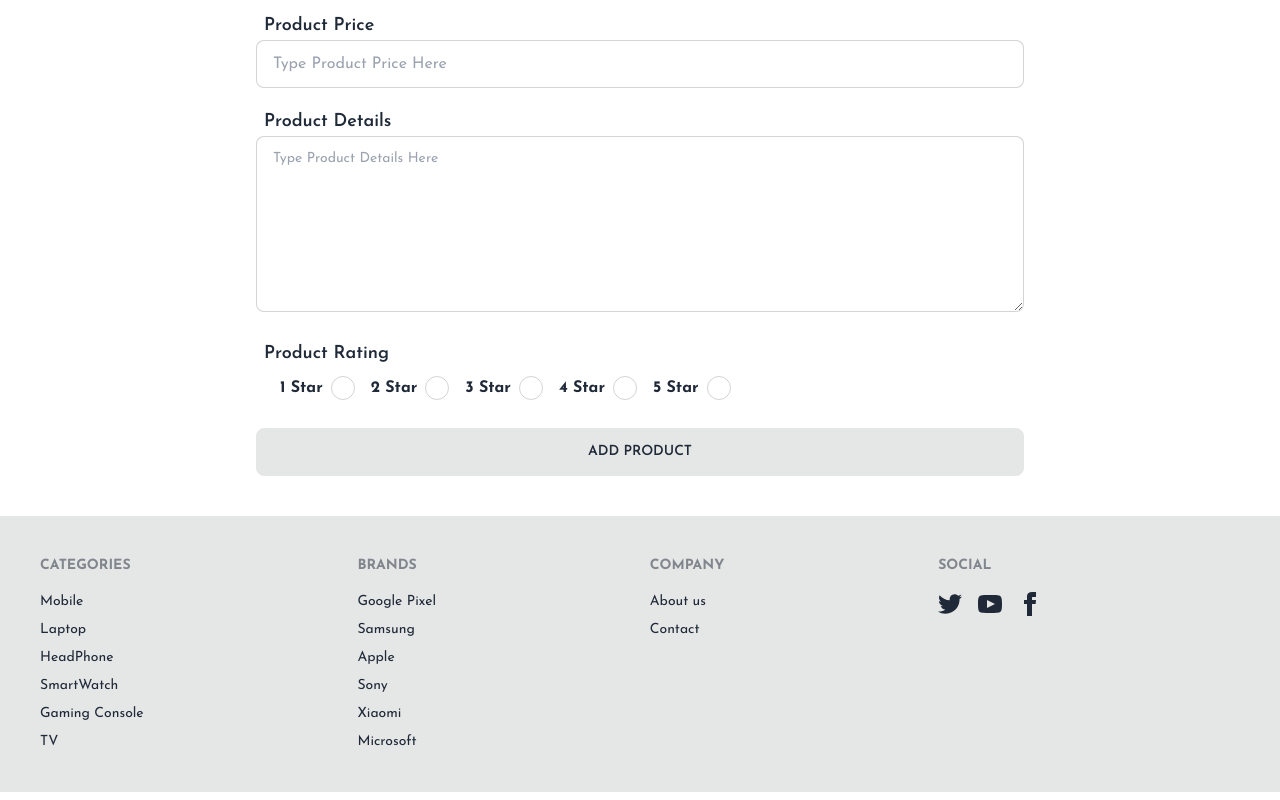
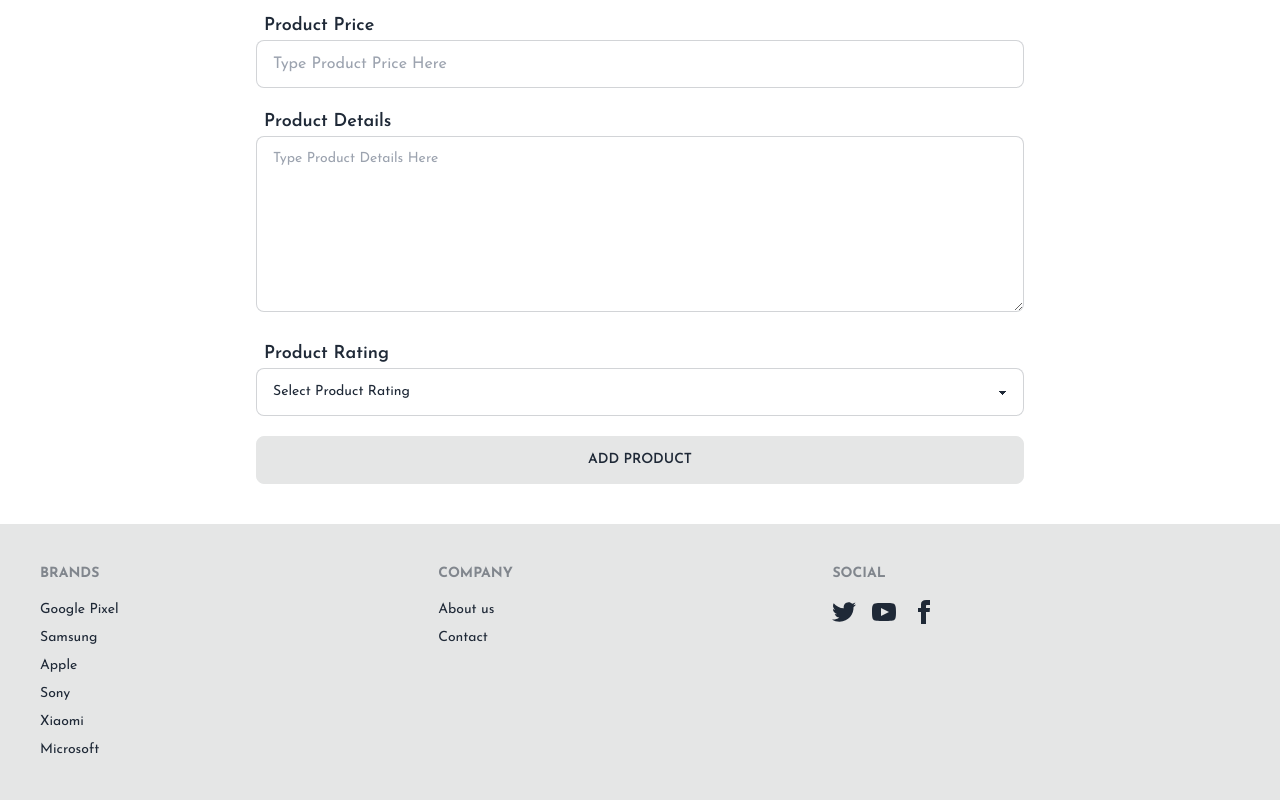
Before and after one commit to juixer/Brand-Shop-Client-Side, a React (Vite) app: page /addProduct in a window 1280 px wide. Shown: the part 563-1363 px from the top of the page. Built offline with nearby package versions, Linux system fonts and the light colour scheme.

Commit message:
top rated product showing home

```diff
--- a/src/Components/BrandAds/BrandAds.jsx
+++ b/src/Components/BrandAds/BrandAds.jsx
@@ -1,7 +1,7 @@
 const BrandAds = ({ ad }) => {
   const { ad1, ad2, ad3 } = ad;
   return (
-    <div className="carousel w-full my-10 rounded-xl">
+    <div className="carousel w-full rounded-xl">
       <div id="slide1" className="carousel-item relative w-full">
         <img
           src={ad1}
--- a/src/Components/Brands/Brand.jsx
+++ b/src/Components/Brands/Brand.jsx
@@ -16,7 +16,7 @@ const Brand = ({ brand }) => {
       <Link to={`/products/${name}`}>
         <div
           onClick={() => handleBrand(name)}
-          className="card  bg-base-100 hover:bg-gray-200  shadow-2xl"
+          className="card  bg-base-100 hover:bg-gray-200  shadow-xl h-28"
         >
           <figure>
             <img src={logo} alt={name} />
--- a/src/Components/Brands/Brands.jsx
+++ b/src/Components/Brands/Brands.jsx
@@ -8,11 +8,11 @@ const Brands = ({loadedBrand}) => {
 
   return (
     <div className="max-w-screen-2xl mx-auto">
-      <h1 className="text-center text-5xl font-semibold my-5">
+      <h1 className="text-center text-5xl font-semibold my-16">
         Our Partner Brands
       </h1>
 
-      <div className="grid grid-cols-1 gap-5 md:grid-cols-2 lg:grid-cols-3 mx-3 my-10">
+      <div className="grid grid-cols-1 gap-5 md:grid-cols-2 lg:grid-cols-4 mx-3 my-10">
         {
             brands.map(brand => {
                 return(
--- a/src/Components/Footer/Footer.jsx
+++ b/src/Components/Footer/Footer.jsx
@@ -4,15 +4,6 @@ const Footer = () => {
   return (
    <div className="bg-base-300">
      <footer className="footer mx p-10 max-w-screen-2xl mx-auto text-base-content">
-      <nav>
-        <header className="footer-title">Categories</header>
-        <a className="link link-hover">Mobile</a>
-        <a className="link link-hover">Laptop</a>
-        <a className="link link-hover">HeadPhone</a>
-        <a className="link link-hover">SmartWatch</a>
-        <a className="link link-hover">Gaming Console</a>
-        <a className="link link-hover">TV</a>
-      </nav>
       <nav>
         <header className="footer-title">Brands</header>
         <Link to={'/products/Google Pixel'}><p className="link link-hover">Google Pixel</p></Link>
--- a/src/Components/Navbar/Navbar.jsx
+++ b/src/Components/Navbar/Navbar.jsx
@@ -26,31 +26,6 @@ const Navbar = () => {
     <>
       <li>
         <NavLink to={"/"}>Home</NavLink>
-      </li>
-      <li>
-        <details>
-          <summary>Categories</summary>
-          <ul className="p-2 text-base lg:flex w-[640px]">
-            <li>
-              <Link>Mobile</Link>
-            </li>
-            <li>
-              <Link>Laptop</Link>
-            </li>
-            <li>
-              <Link>HeadPhone</Link>
-            </li>
-            <li>
-              <Link>SmartWatch</Link>
-            </li>
-            <li>
-              <Link>Gaming Console</Link>
-            </li>
-            <li>
-              <Link>TVs</Link>
-            </li>
-          </ul>
-        </details>
       </li>
       <li>
         <NavLink to={"/addProduct"}>Add Product</NavLink>
--- /dev/null
+++ b/src/Components/TopRatedProduct/TopRatedProduct.jsx
@@ -0,0 +1,59 @@
+import { FaRegStar, FaStar } from "react-icons/fa6";
+import Rating from "react-rating";
+import { Link } from "react-router-dom";
+
+const TopRatedProduct = ({ top }) => {
+  const { _id, name, photo, brand, type, price, rating } = top;
+  return (
+    <div>
+      <div className="card lg:card-side bg-base-100  shadow-2xl">
+        <figure>
+          <img className="lg:w-56" src={photo} alt={name} />
+        </figure>
+        <div className="card-body">
+          <h2 className="card-title">{name}</h2>
+          <p>
+            <span className="font-bold">Brand:</span> {brand}
+          </p>
+          <p>
+            <span className="font-bold">type:</span> {type}
+          </p>
+          <p>
+            <span className="font-bold">Price:</span> {price}BDT
+          </p>
+          <div className="flex items-center gap-2">
+            <Rating
+              placeholderRating={rating}
+              emptySymbol={
+                <span className="text-orange-500">
+                  <FaRegStar />
+                </span>
+              }
+              placeholderSymbol={
+                <span className="text-orange-500">
+                  <FaStar />
+                </span>
+              }
+              fullSymbol={
+                <span className="text-orange-500">
+                  <FaStar />
+                </span>
+              }
+            />
+            <p>{rating}</p>
+          </div>
+          <div className="card-actions justify-start">
+            <Link to={`/product/${_id}`}>
+              {" "}
+              <button className="btn btn-sm hover:bg-black hover:text-white">
+                Details
+              </button>
+            </Link>
+          </div>
+        </div>
+      </div>
+    </div>
+  );
+};
+
+export default TopRatedProduct;
--- a/src/Pages/AddProducts.jsx
+++ b/src/Pages/AddProducts.jsx
@@ -96,7 +96,7 @@ const AddProducts = () => {
         <div className="mb-5">
           <h1 className="text-lg font-semibold ml-2">Product Price</h1>
           <input
-            type="number"
+            type="text"
             required
             name="price"
             placeholder="Type Product Price Here"
@@ -116,66 +116,19 @@ const AddProducts = () => {
 
 
         <div className="mb-5">
+          <h1 className="text-lg font-semibold ml-2">Product Rating</h1>
+          <select
+            className="select select-bordered w-full"
+            name="rating"
 
-          <h1 className="text-lg font-semibold ml-2">Product Rating</h1>
-
-          <div className="flex gap-2 md:flex-row flex-col md:ml-5">
-
-            <label className="label cursor-pointer">
-              <span className="label-text mr-2 font-bold text-base">1 Star</span>
-              <input
-                type="radio"
-                name="rating"
-                className="radio"
-                value='1'
-              />
-            </label>
-
-
-            <label className="label cursor-pointer">
-              <span className="label-text mr-2 font-bold text-base">2 Star</span>
-              <input
-                type="radio"
-                name="rating"
-                className="radio "
-                value='2'
-              />
-            </label>
-
-
-            <label className="label cursor-pointer">
-              <span className="label-text mr-2 font-bold text-base">3 Star</span>
-              <input
-                type="radio"
-                name="rating"
-                className="radio"
-                value='3'
-              />
-            </label>
-
-
-            <label className="label cursor-pointer">
-              <span className="label-text mr-2 font-bold text-base">4 Star</span>
-              <input
-                type="radio"
-                name="rating"
-                className="radio "
-                value='4'
-              />
-            </label>
-
-
-            <label className="label cursor-pointer">
-              <span className="label-text mr-2 font-bold text-base">5 Star</span>
-              <input
-                type="radio"
-                name="rating"
-                className="radio "
-                value='5'
-              />
-            </label>
-
-          </div>
+          >
+            <option value="">Select Product Rating</option>
+            <option value="1">1 Star</option>
+            <option value="2">2 Star</option>
+            <option value="3">3 Star</option>
+            <option value="4">4 Star</option>
+            <option value="5">5 Star</option>
+          </select>
         </div>
 
         <button className="btn btn-active w-full hover:bg-black hover:text-white">
--- a/src/Pages/Home.jsx
+++ b/src/Pages/Home.jsx
@@ -2,16 +2,59 @@ import { Helmet } from "react-helmet-async";
 import Banner from "../Components/Banner/Banner";
 import Brands from "../Components/Brands/Brands";
 import { useLoaderData } from "react-router-dom";
+import { useEffect, useState } from "react";
+import TopRatedProduct from "../Components/TopRatedProduct/TopRatedProduct";
 
 const Home = () => {
-    const loadedBrand = useLoaderData()
-    return (
-        <div>
-            <Helmet><title>Home</title></Helmet>
-            <Banner/>
-            <Brands loadedBrand={loadedBrand}/>
+  const loadedBrand = useLoaderData();
+  const [topRated, setTopRated] = useState([]);
+  const [showMore, setShowMore] = useState(true);
+
+  const handleShowMore = () => {
+    setShowMore(!showMore)
+  }
+
+  useEffect(() => {
+    fetch("http://localhost:5000/topRating")
+      .then((res) => res.json())
+      .then((data) => setTopRated(data));
+  }, []);
+  return (
+    <div>
+      <Helmet>
+        <title>Home</title>
+      </Helmet>
+      <Banner />
+      <Brands loadedBrand={loadedBrand} />
+      <div className=" max-w-screen-2xl mx-auto px-3 my-10">
+        <h1 className="text-center text-5xl font-semibold  my-16">
+          Our Top Rated Product
+        </h1>
+        {showMore ? (
+          <>
+            <div className="grid grid-cols-1 md:grid-cols-2 lg:grid-cols-3 gap-5">
+              {topRated.slice(0, 6).map((top) => {
+                return <TopRatedProduct key={top._id} top={top} />;
+              })}
+            </div>
+          </>
+        ) : (
+          <>
+            <div className="grid grid-cols-1 md:grid-cols-2 lg:grid-cols-3 gap-5 ">
+              {topRated.map((top) => {
+                return <TopRatedProduct key={top._id} top={top} />;
+              })}
+            </div>
+          </>
+        )}
+        <div className="my-10 flex justify-center items-center">
+          <button onClick={handleShowMore} className="btn btn-sm hover:bg-black hover:text-white">
+            {showMore ? <span>Show More</span> : <span>Show Less</span>}
+          </button>
         </div>
-    );
+      </div>
+    </div>
+  );
 };
 
 export default Home;
--- a/src/Pages/ProductDetails.jsx
+++ b/src/Pages/ProductDetails.jsx
@@ -41,7 +41,7 @@ const ProductDetails = () => {
           <p className="text-xl">{rating}</p>
         </div>
         <p className="text-xl font-semibold">Price: <span className="font-normal">{price}BDT</span></p>
-        <p className="max-w-2xl text-xl font-semibold">Description: <span className="font-normal">{details}</span></p>
+        <p className="max-w-3xl text-xl font-semibold">Description: <span className="font-normal">{details}</span></p>
         <div className="card-actions justify-start mt-5">
           <button className="btn btn-sm bg-black text-white hover:bg-white hover:text-black">
             Add To Cart
--- a/src/Pages/UpdateProduct.jsx
+++ b/src/Pages/UpdateProduct.jsx
@@ -3,7 +3,7 @@ import Swal from "sweetalert2";
 
 const UpdateProduct = () => {
   const loadedProductDetails = useLoaderData();
-  const {_id, name, brand, photo, details, type, price } = loadedProductDetails;
+  const {_id, name, brand, photo, details, type, price,rating } = loadedProductDetails;
 
   const handleFormData = (e) => {
     e.preventDefault();
@@ -29,7 +29,7 @@ const UpdateProduct = () => {
         if(data.modifiedCount > 0) {
             Swal.fire({
                 icon: "success",
-                title: "Product Added to Database",
+                title: "Product Updated",
                 timer: 1500,
               });
         }
@@ -105,7 +105,7 @@ const UpdateProduct = () => {
         <div className="mb-5">
           <h1 className="text-lg font-semibold ml-2">Product Price</h1>
           <input
-            type="number"
+            type="text"
             required
             name="price"
             defaultValue={price}
@@ -127,43 +127,19 @@ const UpdateProduct = () => {
 
         <div className="mb-5">
           <h1 className="text-lg font-semibold ml-2">Product Rating</h1>
-
-          <div className="flex gap-2 md:flex-row flex-col md:ml-5">
-            <label className="label cursor-pointer">
-              <span className="label-text mr-2 font-bold text-base">
-                1 Star
-              </span>
-              <input type="radio" name="rating" className="radio" value="1" />
-            </label>
-
-            <label className="label cursor-pointer">
-              <span className="label-text mr-2 font-bold text-base">
-                2 Star
-              </span>
-              <input type="radio" name="rating" className="radio " value="2" />
-            </label>
-
-            <label className="label cursor-pointer">
-              <span className="label-text mr-2 font-bold text-base">
-                3 Star
-              </span>
-              <input type="radio" name="rating" className="radio" value="3" />
-            </label>
-
-            <label className="label cursor-pointer">
-              <span className="label-text mr-2 font-bold text-base">
-                4 Star
-              </span>
-              <input type="radio" name="rating" className="radio " value="4" />
-            </label>
-
-            <label className="label cursor-pointer">
-              <span className="label-text mr-2 font-bold text-base">
-                5 Star
-              </span>
-              <input type="radio" name="rating" className="radio " value="5" />
-            </label>
-          </div>
+          <select
+            className="select select-bordered w-full"
+            name="rating"
+            defaultValue={rating}
+            required
+          >
+            <option value="">Select Product Rating</option>
+            <option value="1">1 Star</option>
+            <option value="2">2 Star</option>
+            <option value="3">3 Star</option>
+            <option value="4">4 Star</option>
+            <option value="5">5 Star</option>
+          </select>
         </div>
 
         <button className="btn btn-active w-full hover:bg-black hover:text-white">
```
